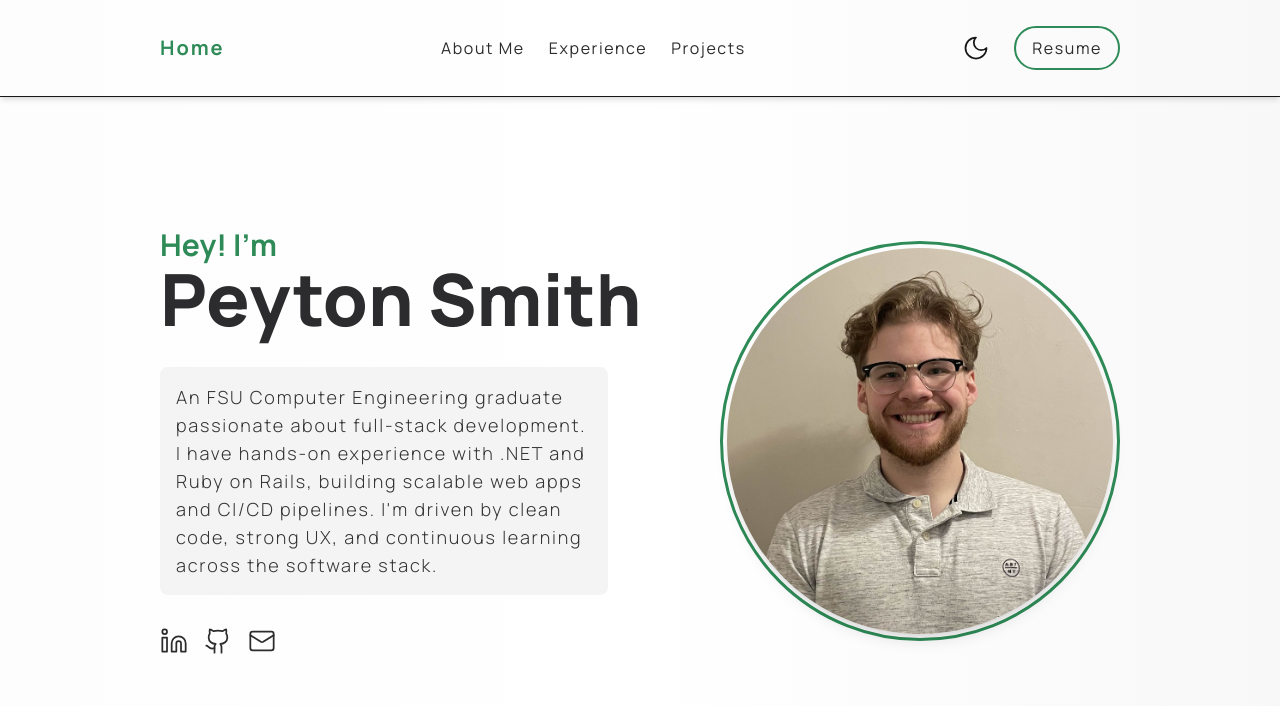
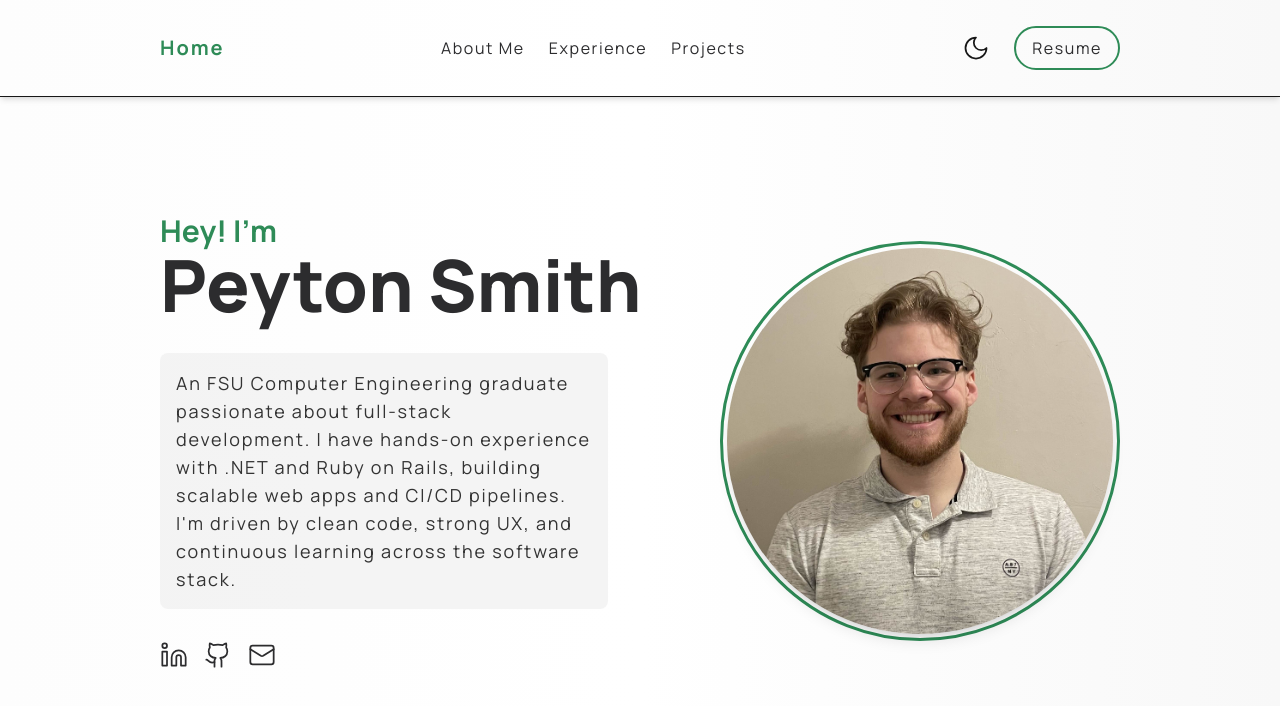
Before and after one commit to 19peytonsmith/my-portfolio, a Next.js app: page / in a window 1280 px wide. Shown: the top 706 px of the page. Built offline with nearby package versions, Linux system fonts and the light colour scheme.

Commit message:
removing non-darkbox specific styling in darkbox.tsx

```diff
--- a/src/components/Darkbox.tsx
+++ b/src/components/Darkbox.tsx
@@ -9,7 +9,7 @@ type DarkBoxProps = {
 export default function DarkBox({ children, className = "" }: DarkBoxProps) {
   return (
     <div
-      className={`tracking-wider font-light p-4 rounded-lg bg-[var(--box-background)] text-[var(--box-text)] ${className}`}
+      className={`p-4 rounded-lg bg-[var(--box-background)] text-[var(--box-text)] ${className}`}
     >
       {children}
     </div>
```
